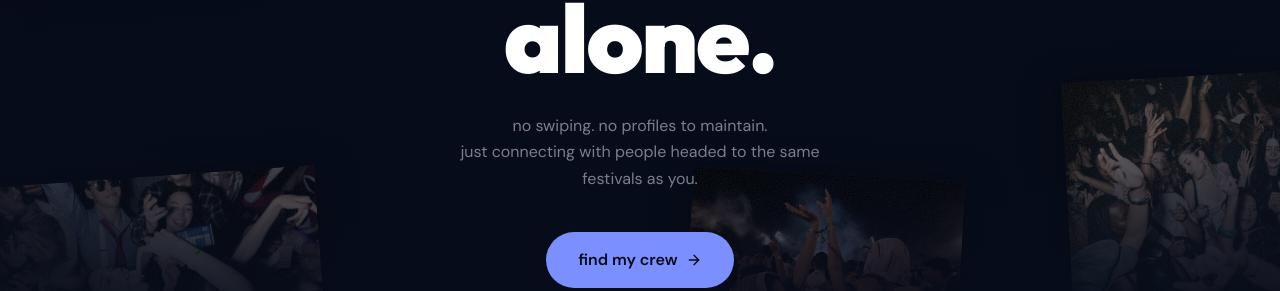
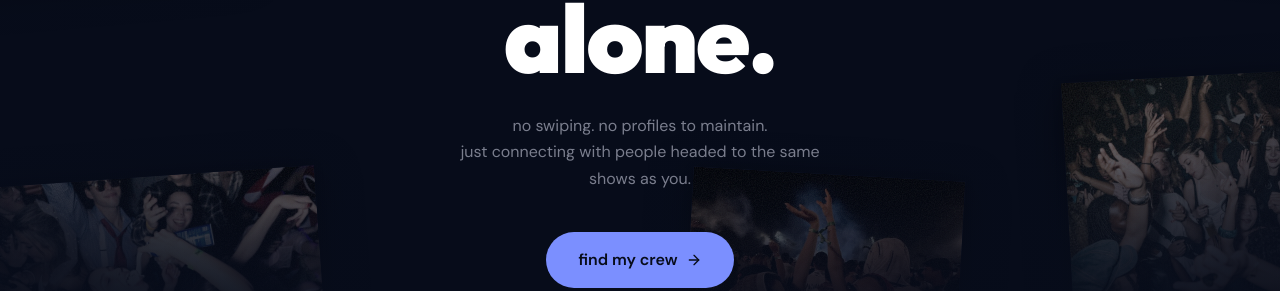
Before and after one commit to Maddymooree/rally, a React (Vite) app: page / in a window 1280 px wide. Shown: the part 442-733 px from the top of the page. Built offline with nearby package versions, Linux system fonts and the light colour scheme.

Commit message:
Broaden hero subtext from festivals to shows

```diff
--- a/src/app/components/Hero.tsx
+++ b/src/app/components/Hero.tsx
@@ -66,7 +66,7 @@ export function Hero() {
         <p className="hero-subtext font-body text-center mb-10 max-w-sm" style={{ color: "color-mix(in srgb, var(--foreground) 50%, transparent)", fontSize: "1rem", lineHeight: 1.65 }}>
           no swiping. no profiles to maintain.
           <br />
-          just connecting with people headed to the same festivals as you.
+          just connecting with people headed to the same shows as you.
         </p>
 
         <div className="flex flex-col items-center gap-4">
```
